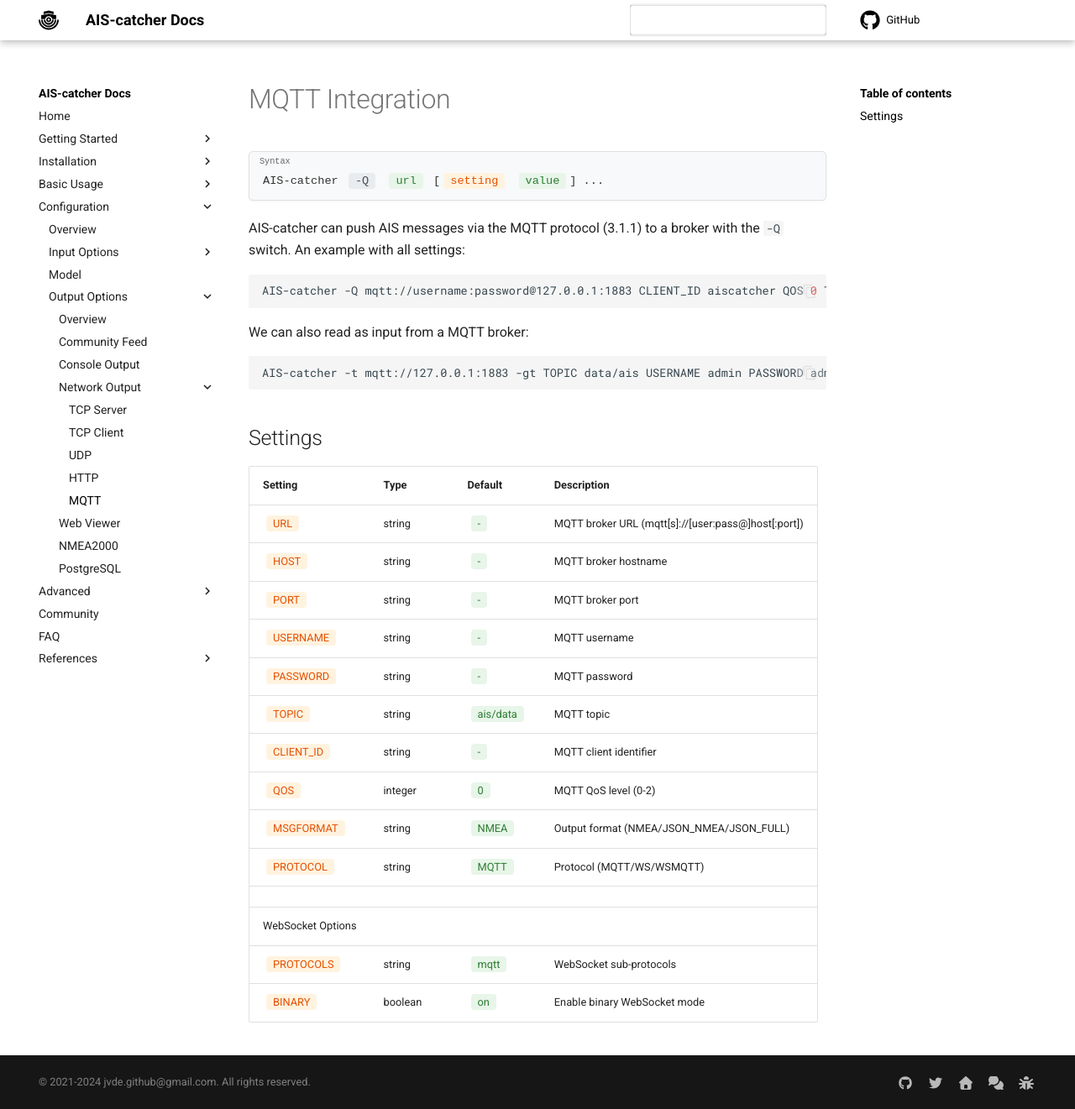
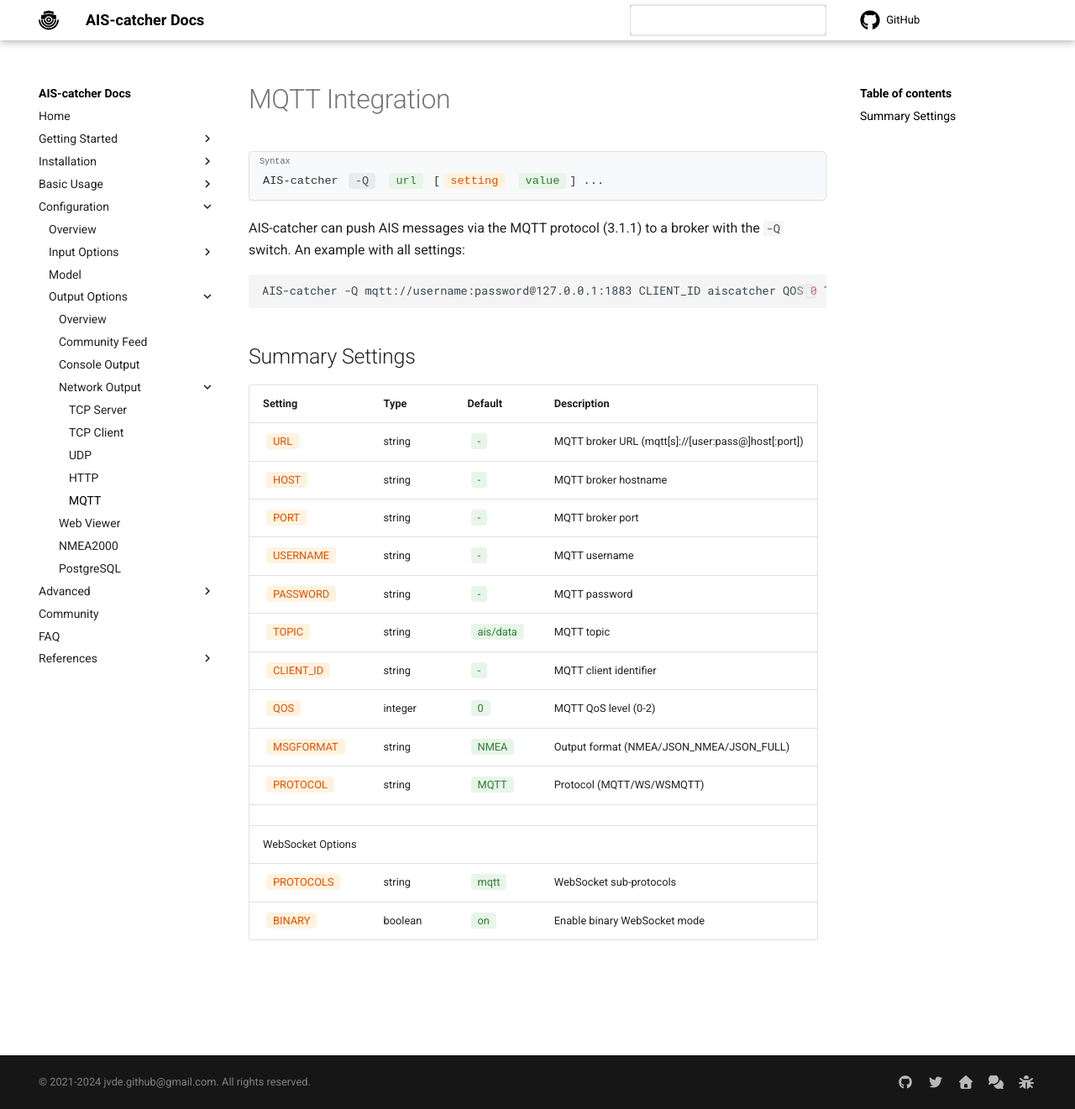
Before and after one commit to jvde-github/AIS-catcher-docs, an MkDocs documentation site: the page built from docs/configuration/output/MQTT.md, in a window 1280 px wide and 1321 px high. Shown: the whole window at 84% size. Built offline with MkDocs 1.6.1 and Material for MkDocs 9.7.7, drawn with Linux system fonts in a browser that asks for light colours; comment, search, counter and statistics services are not loaded.

Commit message:
Update MQTT.md

````diff
--- a/docs/configuration/output/MQTT.md
+++ b/docs/configuration/output/MQTT.md
@@ -15,12 +15,8 @@
 ```bash
 AIS-catcher -Q mqtt://username:password@127.0.0.1:1883 CLIENT_ID aiscatcher QOS 0 TOPIC data/ais MSGFORMAT JSON_NMEA
 ```
-We can also read as input from a MQTT broker:
-```bash
-AIS-catcher -t mqtt://127.0.0.1:1883 -gt TOPIC data/ais USERNAME admin PASSWORD admin
-```
 
-## Settings
+## Summary Settings
 
 <div class="input-table" markdown>
 | Setting | Type | Default | Description |
````
